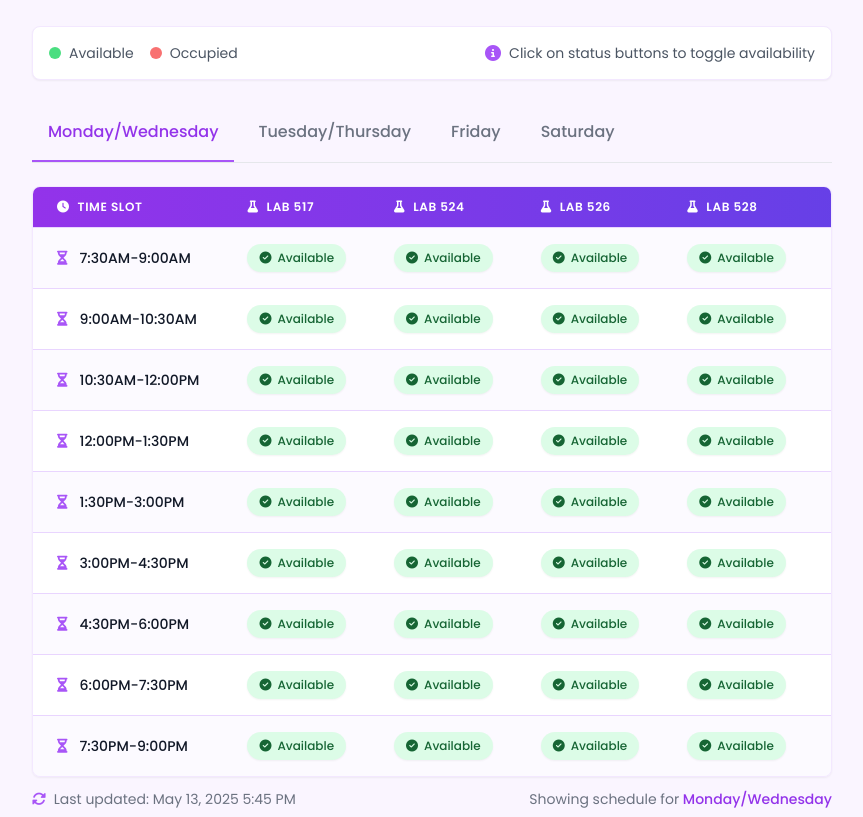
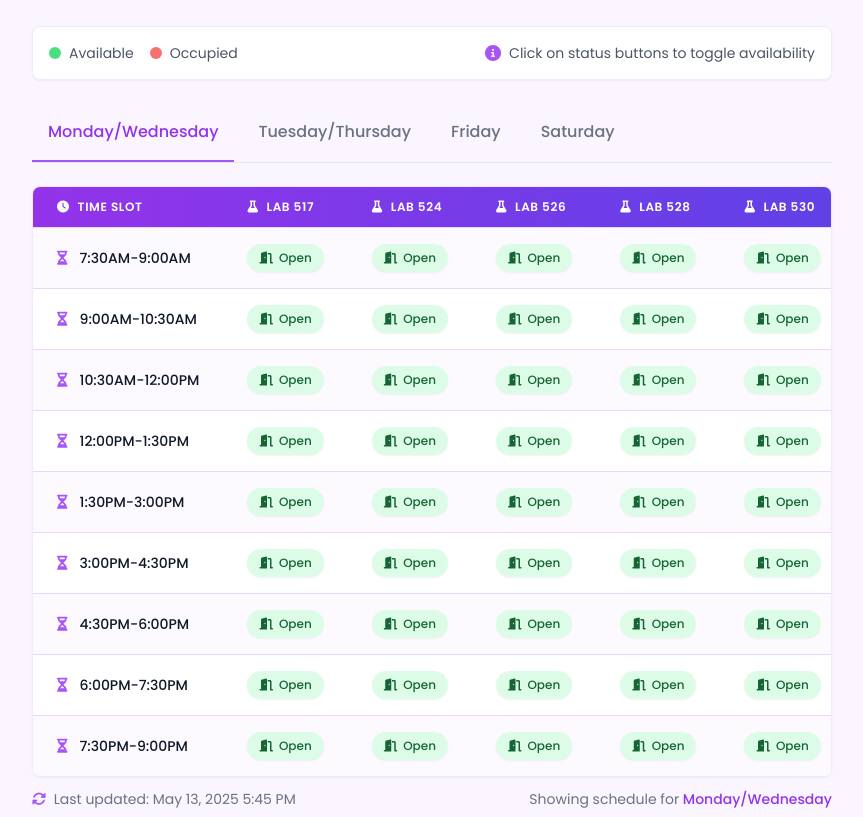
Before and after one commit to keulistin/SysArch-CCS-Sit-In-System, a PHP site: page /admin_lab_schedule.php in a window 1280 px wide. Shown: the part 222-1039 px from the top of the page, without its empty margins (208-1071 px from the left). Run offline with PHP 8.4, Linux system fonts and the light colour scheme; the visitor is signed in with stand-in values (Sample User, id 1); tables that the repository leaves empty or names only in its code hold one stand-in row (values such as "Sample post"); some libraries are stand-ins or nearby versions.

Commit message:
fixed open, close function

```diff
--- a/admin_lab_schedule.php
+++ b/admin_lab_schedule.php
@@ -26,6 +26,10 @@ $day_groups = array(
     'Sat' => 'Saturday'
 );
 
+// Determine active tab from POST or default to 'MW'
+$active_tab = $_GET['tab'] ?? 'MW';
+
+
 // Generate time slots from 7:30 AM to 9:00 PM in 1.5 hour increments
 $time_slots = array();
 $start_time = strtotime('7:30 AM');
@@ -43,12 +47,11 @@ while ($start_time < $end_time) {
     $start_time = $end_slot;
 }
 
-// Handle status update
 if ($_SERVER['REQUEST_METHOD'] === 'POST' && isset($_POST['lab'], $_POST['time_slot'], $_POST['day_group'], $_POST['status'])) {
     $lab = $_POST['lab'];
     $time_slot = $_POST['time_slot'];
     $day_group = $_POST['day_group'];
-    $status = $_POST['status']; // 'available' or 'occupied'
+    $status = $_POST['status']; // 'open' or 'close'
 
     // Check if record exists
     $check_query = "SELECT id FROM static_lab_schedules WHERE lab_name = ? AND day_group = ? AND time_slot = ?";
@@ -58,12 +61,12 @@ if ($_SERVER['REQUEST_METHOD'] === 'POST' && isset($_POST['lab'], $_POST['time_s
     $stmt->store_result();
 
     if ($stmt->num_rows > 0) {
-        // Update existing record
+        // Update
         $update_query = "UPDATE static_lab_schedules SET status = ? WHERE lab_name = ? AND day_group = ? AND time_slot = ?";
         $stmt = $conn->prepare($update_query);
         $stmt->bind_param("ssss", $status, $lab, $day_group, $time_slot);
     } else {
-        // Insert new record
+        // Insert
         $insert_query = "INSERT INTO static_lab_schedules (lab_name, day_group, time_slot, status) VALUES (?, ?, ?, ?)";
         $stmt = $conn->prepare($insert_query);
         $stmt->bind_param("ssss", $lab, $day_group, $time_slot, $status);
@@ -72,9 +75,14 @@ if ($_SERVER['REQUEST_METHOD'] === 'POST' && isset($_POST['lab'], $_POST['time_s
     $stmt->execute();
     $stmt->close();
 
+    // Optional: preserve active tab
+    $_SESSION['active_tab'] = $day_group;
+
     header("Location: admin_lab_schedule.php");
     exit();
 }
+
+
 
 // Fetch all lab availability from database
 $lab_availability = array();
@@ -82,7 +90,7 @@ $query = "SELECT lab_name, day_group, time_slot, status FROM static_lab_schedule
 $result = $conn->query($query);
 
 while ($row = $result->fetch_assoc()) {
-    $lab_availability[$row['lab_name']][$row['day_group']][$row['time_slot']] = ($row['status'] === 'available');
+    $lab_availability[$row['lab_name']][$row['day_group']][$row['time_slot']] = $row['status']; // 'open' or 'close'
 }
 
 // Default to available if no record exists in database
@@ -91,7 +99,7 @@ foreach ($labs as $lab) {
         foreach ($time_slots as $slot) {
             $time_slot_str = $slot['start'] . ' - ' . $slot['end'];
             if (!isset($lab_availability[$lab][$group_code][$time_slot_str])) {
-                $lab_availability[$lab][$group_code][$time_slot_str] = true;
+                $lab_availability[$lab][$group_code][$time_slot_str] = 'open';
             }
         }
     }
@@ -352,7 +360,7 @@ foreach ($labs as $lab) {
                     <button
                         onclick="showDayGroup('<?php echo $group_code; ?>')"
                         id="tab-<?php echo $group_code; ?>"
-                        class="inline-block p-4 border-b-2 rounded-t-lg font-medium transition-colors duration-200 day-group-tab <?php echo $group_code === 'MW' ? 'border-purple-500 text-purple-600' : 'border-transparent text-gray-500 hover:text-gray-700 hover:border-gray-300'; ?>"
+                        class="inline-block p-4 border-b-2 rounded-t-lg font-medium transition-colors duration-200 day-group-tab <?php echo $group_code === $active_tab ? 'border-purple-500 text-purple-600' : 'border-transparent text-gray-500 hover:text-gray-700 hover:border-gray-300'; ?>"
                     >
                         <?php echo htmlspecialchars($group_name); ?>
                     </button>
@@ -363,7 +371,7 @@ foreach ($labs as $lab) {
 
     <!-- Schedule Tables for each Day Group -->
     <?php foreach ($day_groups as $group_code => $group_name): ?>
-        <div id="table-<?php echo $group_code; ?>" class="day-group-table mb-8 <?php echo $group_code !== 'MW' ? 'hidden' : ''; ?>">
+        <div id="table-<?php echo $group_code; ?>" class="day-group-table mb-8 <?php echo $group_code !== $active_tab ? 'hidden' : ''; ?>">
             <div class="overflow-x-auto rounded-lg shadow-sm border border-purple-100">
                 <table class="min-w-full bg-white divide-y divide-purple-200">
                     <thead>
@@ -390,8 +398,15 @@ foreach ($labs as $lab) {
                                     </div>
                                 </td>
                                 <?php foreach ($labs as $lab):
-                                    $is_available = $lab_availability[$lab][$group_code][$time_slot_str];
-                                    $opposite_status = $is_available ? 'occupied' : 'available';
+                                    $status_value = $lab_availability[$lab][$group_code][$time_slot_str] ?? 'open';
+                                    $is_open = ($status_value === 'open');
+                                    $next_status = $is_open ? 'close' : 'open';
+                                    $label = $is_open ? 'Open' : 'Close';
+                                    $icon = $is_open ? 'fa-door-open' : 'fa-door-closed';
+                                    $classes = $is_open
+                                        ? 'bg-green-100 text-green-800 hover:bg-green-200'
+                                        : 'bg-red-100 text-red-800 hover:bg-red-200';
+
                                 ?>
                                     <td class="px-6 py-4 whitespace-nowrap">
                                         <form method="POST" class="inline">
@@ -401,15 +416,16 @@ foreach ($labs as $lab) {
                                             <button
                                                 type="submit"
                                                 name="status"
-                                                value="<?php echo $opposite_status; ?>"
-                                                class="inline-flex items-center px-3 py-1.5 rounded-full text-xs font-medium transition-all duration-200 shadow-sm hover:shadow-md <?php echo $is_available ? 'bg-green-100 text-green-800 hover:bg-green-200' : 'bg-red-100 text-red-800 hover:bg-red-200'; ?>"
-                                                title="Click to mark as <?php echo $opposite_status; ?>"
+                                                value="<?php echo $next_status; ?>"
+                                                class="inline-flex items-center px-3 py-1.5 rounded-full text-xs font-medium transition-all duration-200 shadow-sm hover:shadow-md <?php echo $classes; ?>"
+                                                title="Click to mark as <?php echo ucfirst($next_status); ?>"
                                             >
-                                                <i class="fas <?php echo $is_available ? 'fa-check-circle' : 'fa-times-circle'; ?> mr-1.5"></i>
-                                                <?php echo $is_available ? 'Available' : 'Occupied'; ?>
+                                                <i class="fas <?php echo $icon; ?> mr-1.5"></i>
+                                                <?php echo $label; ?>
                                             </button>
                                         </form>
                                     </td>
+
                                 <?php endforeach; ?>
                             </tr>
                         <?php endforeach; ?>
```
